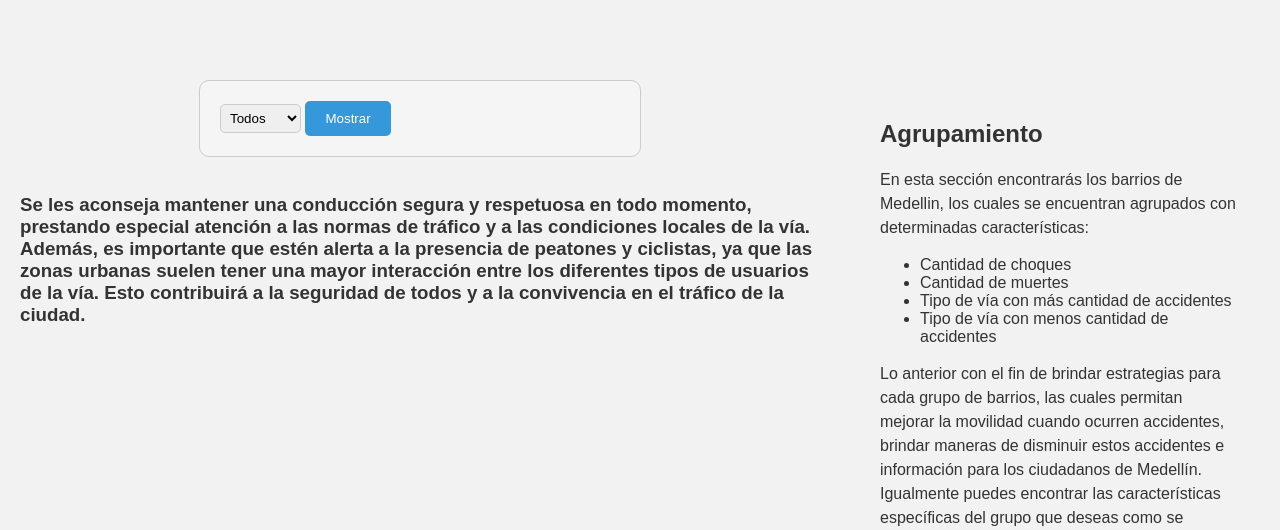
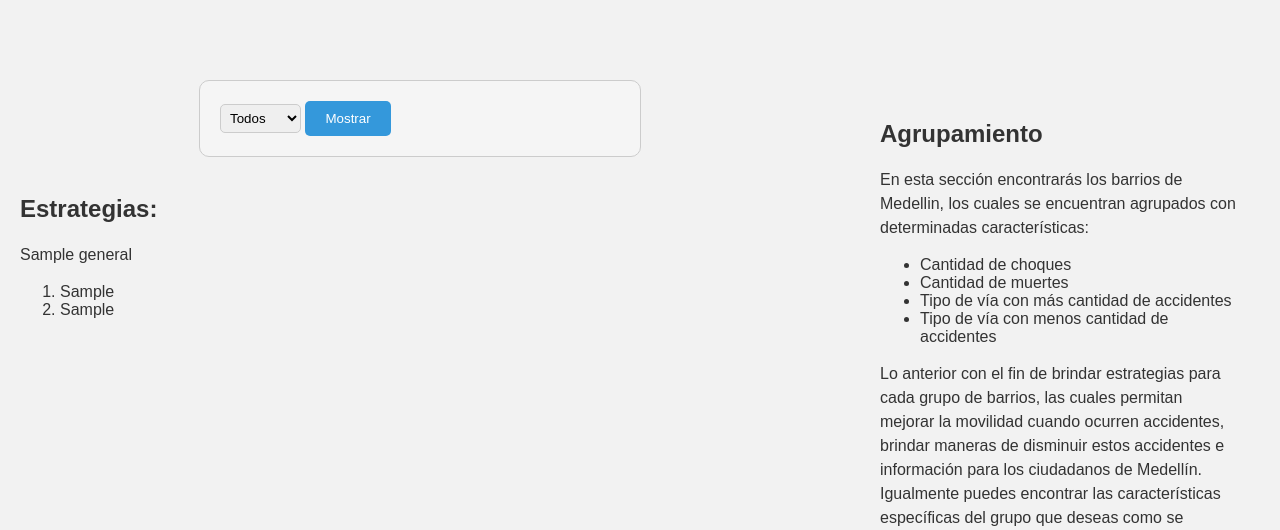
Before and after one commit to julian4927/Prediccion_accidentes_Medellin, a Flask app: template web_app/templates/agrupamiento.html in a window 1280 px wide. Shown: the part 44-574 px from the top of the page. Run offline with Flask 3, Linux system fonts and the light colour scheme; the template is opened without the code that fills it: most values are stand-ins (such as "Sample title", 1, 10 or a date in 2020); parts of the project's set-up code (start-up, migrations or seed data) failed here and were passed over.

Commit message:
feat: add strategies

```diff
--- a/web_app/App.py
+++ b/web_app/App.py
@@ -10,6 +10,43 @@ cluster_3 = lista_cluster(3)
 cluster_4 = lista_cluster(4)
 cluster_5 = lista_cluster(5)
 
+TEXT = {
+    "Todos": {
+        "general": "Recomendaciones generales de seguridad vial",
+        "estrategia1": "Se les aconseja mantener una conducción segura y respetuosa en todo momento, prestando especial atención a las normas de tráfico y a las condiciones locales de la vía. Además, es importante que estén alerta a la presencia de peatones y ciclistas, ya que las zonas urbanas suelen tener una mayor interacción entre los diferentes tipos de usuarios de la vía. Esto contribuirá a la seguridad de todos y a la convivencia en el tráfico de la ciudad.",
+        "estrategia2": "Prestar mayor atención a la cantidad de accidentes que han ocurrido en estos barrios y asignar más agentes de tránsito para que ayuden a establecer un orden en la vía.",
+    },
+    "Grupo 0": {
+        "general": "Este grupo se compone de barrios con calles estrechas y pendientes, por tal motivo se propone lo siguiente:",
+        "estrategia1": "Crear una campaña con inteligencia artificial que sea llamativa para los conductores, motivando la responsabilidad vial y el buen control de accidentes que se le puede brindar a los barrios en pro de la conciencia vial.",
+        "estrategia2": "Establecer cámaras de fotomultas y de velocidad en las intersecciones y en los tramos de vías con mayor cantidad de choques, permitiendo a los conductores saber de su cercanía a estas mismas y poder manejar más conscientes.",
+        },
+    "Grupo 1": {
+        "general": "Este grupo se compone de áreas instituciones, laborales y sociales, por eso se propone lo siguiente:",
+        "estrategia1": "Crear campañas de concientización para los estudiantes de universidades, trabajadores  y en empresas del sector, con publicidad creativa y con gran alcance en redes sociales, dando a conocer las consecuencias de conducir trasnochado, tomado o distraído.",
+        "estrategia2": "Crear uno o varios robots de realidad virtual que se establezcan en los parqueaderos de lugares públicos, universidades y empresas para que brinden estrategias de prevención de choques y permita la  interacción con la misma.",
+        },
+    "Grupo 2": {
+        "general": "Este grupo se caracteriza por tener más espacios deportivos y parques, por eso, se propone lo siguiente:",
+        "estrategia1": "Crear una campaña con inteligencia artificial que sea llamativa para los conductores, motivando la responsabilidad vial y el buen control de accidentes que se le puede brindar a los barrios en pro de la conciencia vial.",
+        "estrategia2": "Establecer cámaras de fotomultas y de velocidad en las intersecciones y en los tramos de vías con mayor cantidad de choques, permitiendo a los conductores saber de su cercanía a estas mismas y poder manejar más conscientes.",
+        },
+    "Grupo 3": {
+        "general": "Este grupo se caracteriza por tener más espacios deportivos y parques, por eso, se propone lo siguiente:",
+        "estrategia1": "Prestar mayor atención a la cantidad de accidentes que han ocurrido en estos barrios y asignar más agentes de tránsito para que ayuden a establecer un orden en la vía.",
+        "estrategia2": "Ubicar estratégicamente grúas, que están disponibles en los tramos de vía con mayor accidentalidad para brindar una pronta atención al conductor y el vehículo, logrando reducir la congestión cuando ocurre un choque y posibles accidentes que pueden ocurrir en cadena.",
+        },
+    "Grupo 4": {
+        "general": "Los barrios pertenecientes a este grupo se caracterizan por ser residenciales y comerciales por ello se propone lo siguiente:",
+        "estrategia1": "Trabajar en conjunto con la industria automotriz para incorporar tecnologías de seguridad avanzadas en los vehículos y promover la fabricación de vehículos más seguros.",
+        "estrategia2": "Compartir en las unidades y cerca a los hogares, información de cómo prevenir accidentes.",
+        },
+    "Grupo 5": {
+        "general": "Este grupo tiene una mezcla de barrios comerciales, académicos y residenciales por ello se propone lo siguiente:",
+        "estrategia1": "Ubicar agentes de tránsito en las principales intersecciones con el fin de que ayuden a la movilización y control de las vías.",
+        "estrategia2": "Trabajar de la mano con la secretaría de movilidad de Medellín para mejorar las señalizaciones en intersecciones y en los tramos de vía.",
+        },
+}
 
 app = Flask(__name__)
 
@@ -80,6 +117,9 @@ def agrupamiento():
         # Define un valor predeterminado si no se ha enviado el formulario
         name = "Todos"
     diccionario = {'cluster_0':cluster_0,'cluster_1':cluster_1,'cluster_2':cluster_2,'cluster_3':cluster_3,'cluster_4':cluster_4,'cluster_5':cluster_5}
+    diccionario["general"] = TEXT[name]["general"]
+    diccionario["estrategia1"] = TEXT[name]["estrategia1"]
+    diccionario["estrategia2"] = TEXT[name]["estrategia2"]
     diccionario['name'] = name
 
     return render_template('agrupamiento.html',datos = diccionario)
--- a/web_app/templates/agrupamiento.html
+++ b/web_app/templates/agrupamiento.html
@@ -42,12 +42,12 @@
                 {% include 'mapa_grupo5.html' %}
             {% endif %}
         <br>
-            <h3>Se les aconseja mantener una conducción segura y respetuosa en todo momento,
-                prestando especial atención a las normas de tráfico y a las condiciones locales de la vía.
-                Además, es importante que estén alerta a la presencia de peatones y ciclistas, ya que las zonas
-                urbanas suelen tener una mayor interacción entre los diferentes tipos de usuarios de la vía.
-                Esto contribuirá a la seguridad de todos y a la convivencia en el tráfico de la ciudad.
-        </h3>
+            <h2>Estrategias:</h2>
+            <p>{{ datos['general'] }}</p>
+            <ol>
+                <li>{{ datos['estrategia1'] }}</li>
+                <li>{{ datos['estrategia2'] }}</li>
+            </ol>
         </div>
         <div class="agrupamiento-info">
             <!-- Contenido de agrupamiento e instrucciones -->
```
